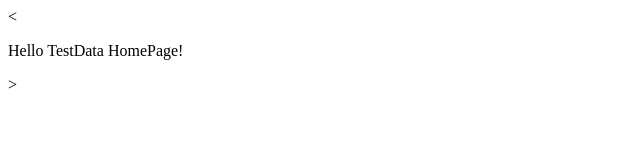
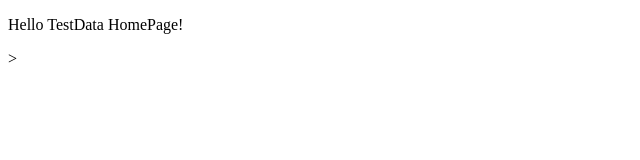
Before and after one commit to dahehe/TestData-Home, a plain HTML site: page index.html in a window 1280 px wide. Shown: the whole page, without its empty margins (0-640 px from the left). Drawn offline with Linux system fonts and the light colour scheme.

Commit message:
init homepage

```diff
--- a/index.html
+++ b/index.html
@@ -5,6 +5,6 @@
     <title>TestData HomePage</title>
   </head>
   <body>
-    <<p>Hello TestData HomePage!</p>
+    <p>Hello TestData HomePage!</p>
   </body>
 </html>>
```
